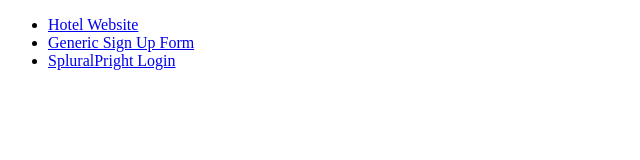
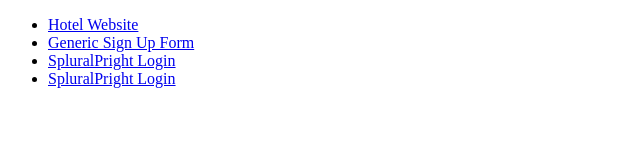
Before and after one commit to TabuHana/mockpages, a plain HTML site: page index.html in a window 1280 px wide. Shown: the whole page, without its empty margins (0-640 px from the left). Drawn offline with Linux system fonts and the light colour scheme.

Commit message:
added edge

```diff
--- a/index.html
+++ b/index.html
@@ -17,6 +17,9 @@
     <li>
       <a href="./PluralSiteLogin/index.html">SpluralPright Login</a>
     </li>
+    <li>
+      <a href="./EdgeLedger/index.html">SpluralPright Login</a>
+    </li>
   </ul>
 </body>
 </html>
```
